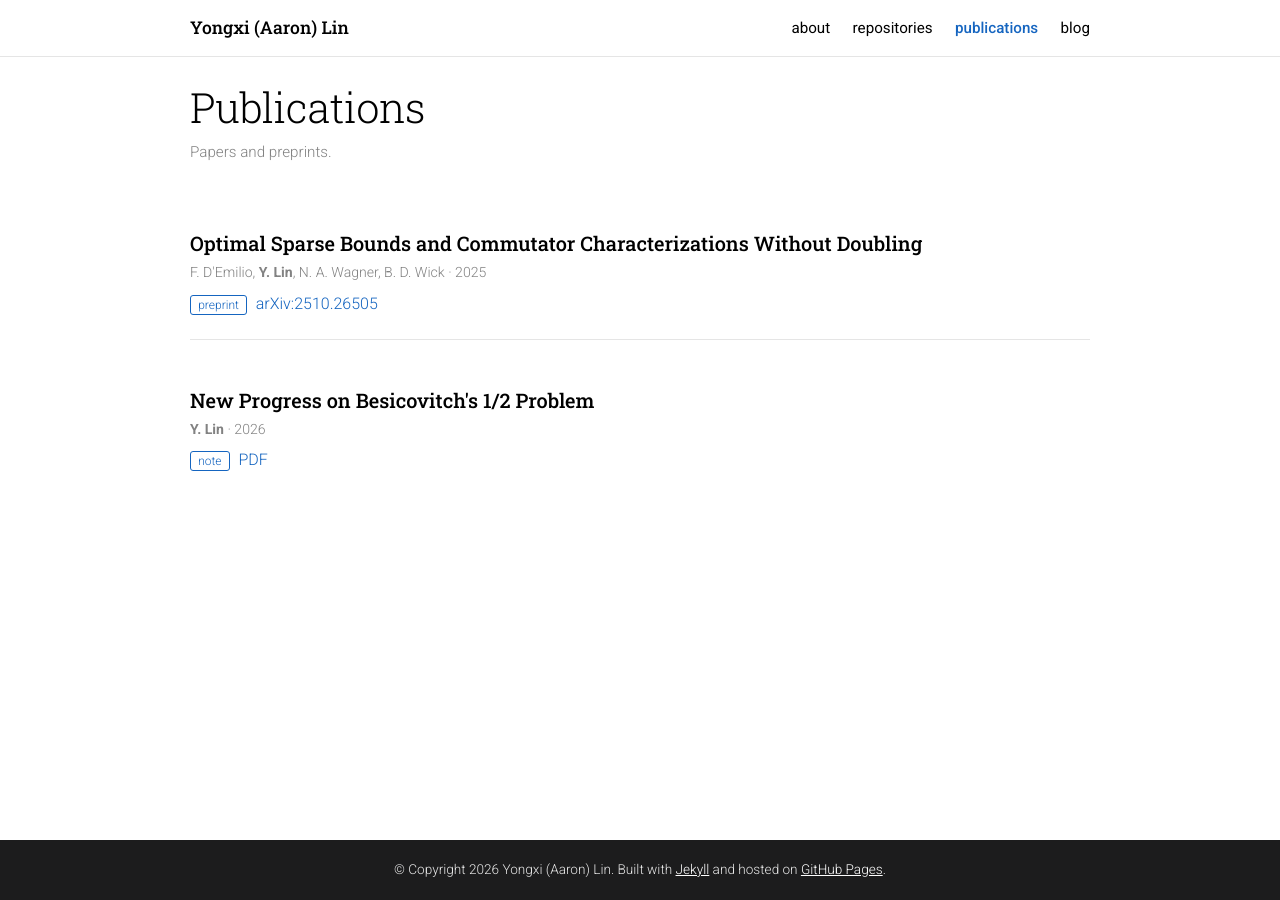
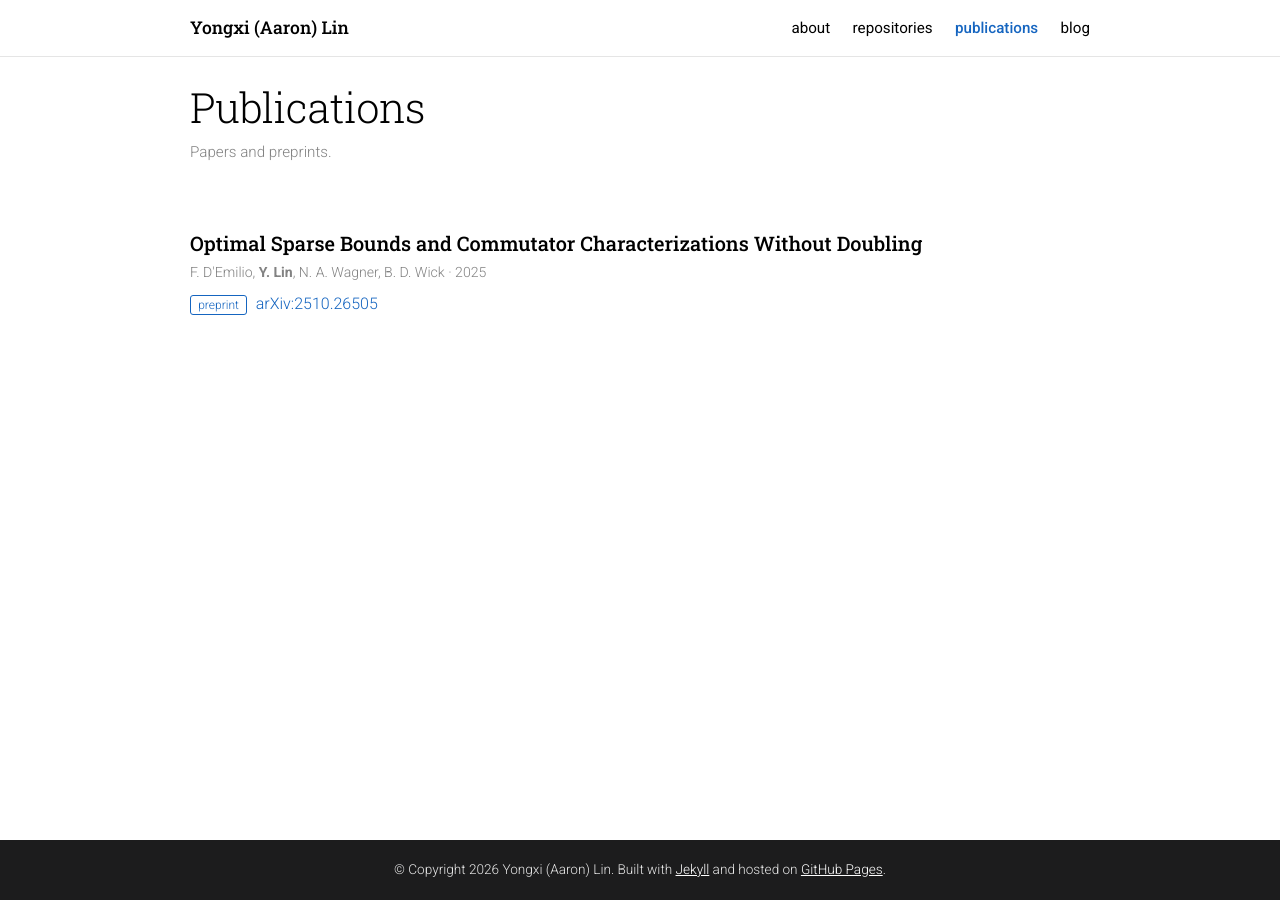
Before and after one commit to CoolRmal/coolrmal.github.io, a Jekyll site: the page built from publications.md, in a window 1280 px wide. Built offline with Jekyll 4.4.1, drawn with Linux system fonts in a browser that asks for light colours.

Commit message:
Remove the progress report from Publications
It stays linked from the Besicovitchs-1-2 card on the repositories page.

Co-Authored-By: Claude Opus 5 <noreply@anthropic.com>

```diff
--- a/publications.md
+++ b/publications.md
@@ -14,12 +14,3 @@ nav: publications
     <a href="https://arxiv.org/abs/2510.26505" target="_blank" rel="noopener noreferrer">arXiv:2510.26505</a>
   </p>
 </div>
-
-<div class="entry">
-  <h3 class="entry-title">New Progress on Besicovitch's 1/2 Problem</h3>
-  <p class="entry-meta"><strong>Y. Lin</strong> &middot; 2026</p>
-  <p>
-    <span class="badge">note</span>
-    <a href="/assets/papers/besicovitch-1-2-progress-report.pdf" target="_blank" rel="noopener noreferrer">PDF</a>
-  </p>
-</div>
```
